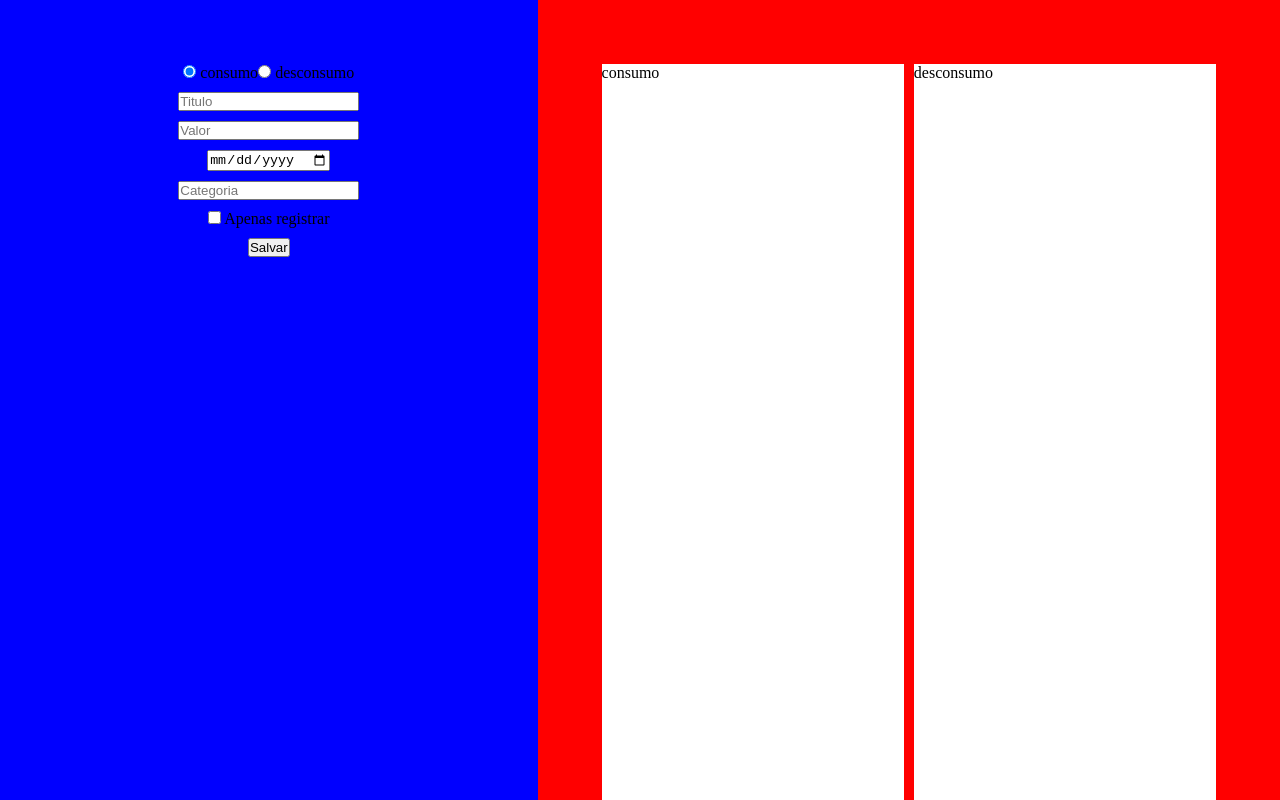
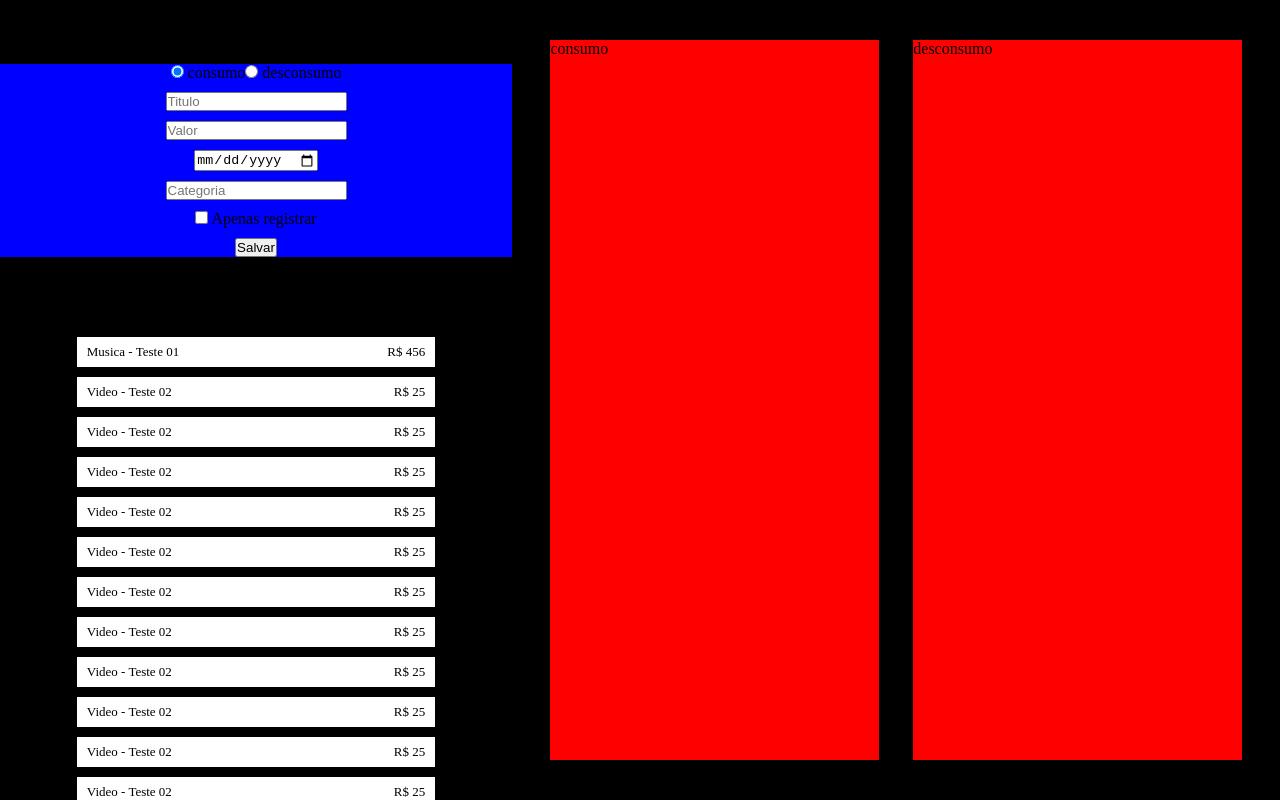
Before and after one commit to mthlssn/expense_manager, an Electron app: page index.html in a window 1280 px wide. Both pictures are taken after a click on the button "Salvar". Shown: the top 800 px of the page. Drawn offline with Linux system fonts and the light colour scheme.

Commit message:
crud finalizado

```diff
--- a/css/style.css
+++ b/css/style.css
@@ -5,18 +5,24 @@
 
 body {
     display: flex;
+    background-color: black;
 }
 
-.part1, .part2 {
+.part2 { /*TIRARRRRR */
     height: 100vh;
-    padding: 5%;
 }
 
 /* ============================ */
 
 .part1 {
-    background-color: blue;
     width: 40vw;
+
+    display: flex;
+    flex-direction: column;
+    gap: 80px;
+
+    padding-top: 5%;
+    padding-bottom: 5%;
 }
 
 .form {
@@ -24,26 +30,98 @@ body {
     flex-direction: column;
     align-items: center;
     gap: 10px;
+    background-color: rgb(0, 0, 255);
 }
 
 .radioForm {
     display: flex;
 }
 
+.cadastros {
+    width: 100%;
+
+    display: flex;
+    flex-direction: column;
+    align-items: center;
+    gap: 10px;
+}
+
+.cadastro {
+    background-color: white;
+
+    width: 70%;
+    height: 30px;
+
+    display: flex;
+    flex-direction: column;
+}
+
+.cadastro-visivel {
+    width: 100%;
+    height: 100%;
+
+    display: flex;
+    justify-content: space-between;
+    align-items: center;
+}
+
+.cadastro-titulo, .cadastro-valor {
+    color: black;
+    font-size: 13px;
+
+    margin-left: 10px;
+    margin-right: 10px;
+}
+
+.cadastro-escondido {
+    background-color: green;
+    height: 100%;
+    width: 100%;
+
+    display: none;
+    justify-content: space-around;
+    align-items: center;
+}
+
+.cadastro-data {
+    width: 70%;
+    height: 20px;
+
+    display: flex;
+    align-items: center;
+}
+
+.data-cadastro-data {
+    font-size: 10px;
+
+    margin-left: 5px;
+}
+
 /* ============================ */
 
 .part2 {
-    background-color: red;
     width: 60vw;
 
     display: flex;
-    justify-items: center;
-    gap: 10px;
+    align-items: center;
+    justify-content: center;
+
+    position: fixed;
+    right: 0;
+    top: 0;
+}
+
+.div-valores {
+    width: 90%;
+    height: 90%;
+
+    display: flex;
+    justify-content: space-between;
 }
 
 .valores {
-    width: 100%;
-    background-color: white;
+    width: 47.5%;
+    background-color: red;
 }
 
 ::-webkit-scrollbar {
--- a/index.html
+++ b/index.html
@@ -37,15 +37,30 @@
 
             <button onclick="criar()"> Salvar </button>
         </div>
+
+        <div class="cadastros" id="div_cadastros">
+            <!-- <div class="cadastro" id="expandir5" onclick="expandir(5)">
+                <div class="cadastro-visivel">
+                    <p class="cadastro-titulo"> Casa - Torneira </p>
+                    <p class="cadastro-valor"> R$ 55 </p>
+                </div>
+                <div class="cadastro-escondido" id="esconder5">
+                    <p onclick="editar(5)"> Editar </p>
+                    <p onclick="apagar(5)"> Apagar </p>
+                </div>
+            </div> -->
+        </div>
     </div>
 
     <div class="part2">
-        <div class="valores">
-            consumo
-        </div>
+        <div class="div-valores">
+            <div class="valores">
+                consumo
+            </div>
 
-        <div class="valores">
-            desconsumo
+            <div class="valores">
+                desconsumo
+            </div>
         </div>
     </div>
 
--- a/js/script.js
+++ b/js/script.js
@@ -6,7 +6,130 @@ const form_data = document.getElementById('form_data');
 const form_categoria = document.getElementById('form_categoria');
 const form_registar = document.getElementById('form_registar');
 
+const div_cadastros = document.getElementById('div_cadastros');
+
+var cadastros = [];
+var cadastro = [];
+
+var editando = [false, -1];
+
+var expandido = [false, -1]
+
+cadastros = [
+    [true, "Teste 01", 456, "2024-07-03", "Musica", false],
+    [false, "Teste 02", 25, "2024-07-03", "Video", true],
+    [false, "Teste 02", 25, "2024-07-03", "Video", true],
+    [false, "Teste 02", 25, "2024-07-03", "Video", true],
+    [false, "Teste 02", 25, "2024-07-03", "Video", true],
+    [false, "Teste 02", 25, "2024-07-03", "Video", true],
+    [false, "Teste 02", 25, "2024-07-03", "Video", true],
+    [false, "Teste 02", 25, "2024-07-03", "Video", true],
+    [false, "Teste 02", 25, "2024-07-03", "Video", true],
+    [false, "Teste 02", 25, "2024-07-03", "Video", true],
+    [false, "Teste 02", 25, "2024-07-03", "Video", true],
+    [false, "Teste 02", 25, "2024-07-03", "Video", true],
+    [false, "Teste 02", 25, "2024-07-03", "Video", true],
+    [false, "Teste 02", 25, "2024-07-03", "Video", true],
+    [false, "Teste 02", 25, "2024-07-03", "Video", true],
+    [false, "Teste 02", 25, "2024-07-03", "Video", true],
+    [false, "Teste 02", 25, "2024-07-03", "Video", true],
+    [false, "Teste 02", 25, "2024-07-03", "Video", true],
+    [false, "Teste 02", 25, "2024-07-03", "Video", true]
+]
+
+mostrar()
 
 function criar() {
-    console.log(form_categoria.value + form_consumo.value + form_data.value + form_desconsumo.value + form_registar.value + form_titulo.value +form_valor.value);
+    cadastro.push(form_consumo.checked);
+    cadastro.push(form_titulo.value);
+    cadastro.push(form_valor.value);
+    cadastro.push(form_data.value);
+    cadastro.push(form_categoria.value);
+    cadastro.push(form_registar.checked);
+
+    if (editando[0]) {
+        cadastros[editando[1]] = cadastro;
+    } else {
+        cadastros.push(cadastro)
+    }
+
+    cadastro = [];
+
+    form_consumo.checked = true;
+    form_titulo.value = '';
+    form_valor.value = '';
+    form_data.value = '';
+    form_categoria.value = '';
+    form_registar.checked = false;
+
+    mostrar()
 }
+
+function mostrar() {
+
+    let list_cadastros = ``;
+
+    cadastros.forEach((cadastro, index) => {
+
+        list_cadastros = list_cadastros + `
+            <div class="cadastro" id="expandir${index}" onclick="expandir(${index})">
+                <div class="cadastro-visivel">
+                    <p class="cadastro-titulo"> ${cadastro[4]} - ${cadastro[1]} </p>
+                    <p class="cadastro-valor"> R$ ${cadastro[2]} </p>
+                </div>
+                <div class="cadastro-escondido" id="esconder${index}">
+                    <p onclick="editar(${index})"> Editar </p>
+                    <p onclick="apagar(${index})"> Apagar </p>
+                </div>
+            </div>
+            `
+    });
+
+    div_cadastros.innerHTML = list_cadastros;
+}
+
+function editar(id) {
+    editando = [true, id];
+
+    if (!cadastros[id][0]) {
+        form_desconsumo.checked = true;
+    }
+
+    form_consumo.checked = cadastros[id][0];
+    form_titulo.value = cadastros[id][1];
+    form_valor.value = cadastros[id][2];
+    form_data.value = cadastros[id][3];
+    form_categoria.value = cadastros[id][4];
+    form_registar.checked = cadastros[id][5];
+}
+
+function apagar(id) {
+    cadastros.splice(id, 1);
+
+    expandido[0] = false;
+
+    mostrar();
+}
+
+function expandir(id) {
+    if (expandido[0]) {
+        let diminuir = document.getElementById('expandir'+expandido[1]);
+        let esconder = document.getElementById('esconder'+expandido[1]);
+
+        diminuir.style.height = "30px";
+        esconder.style.display = "none";
+
+        expandido[0] = false;
+    }
+
+    if (expandido[1] != id){
+        expandido = [true, id]
+        let expandir = document.getElementById('expandir'+id);
+        let mostrar = document.getElementById('esconder'+id);
+
+        expandir.style.height = "60px";
+        mostrar.style.display = "flex";
+    } else {
+        expandido[1] = -1;
+    }
+}
```
